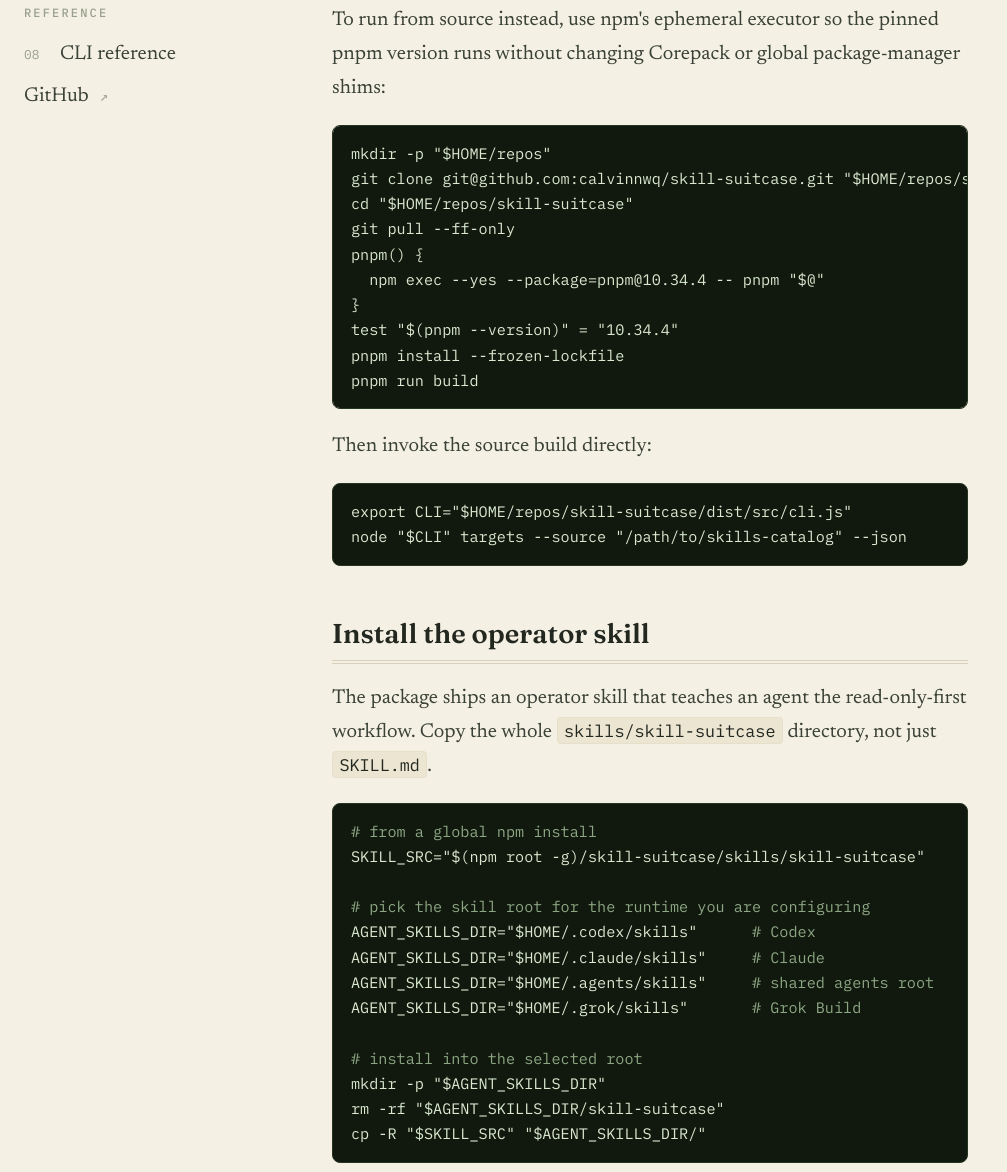
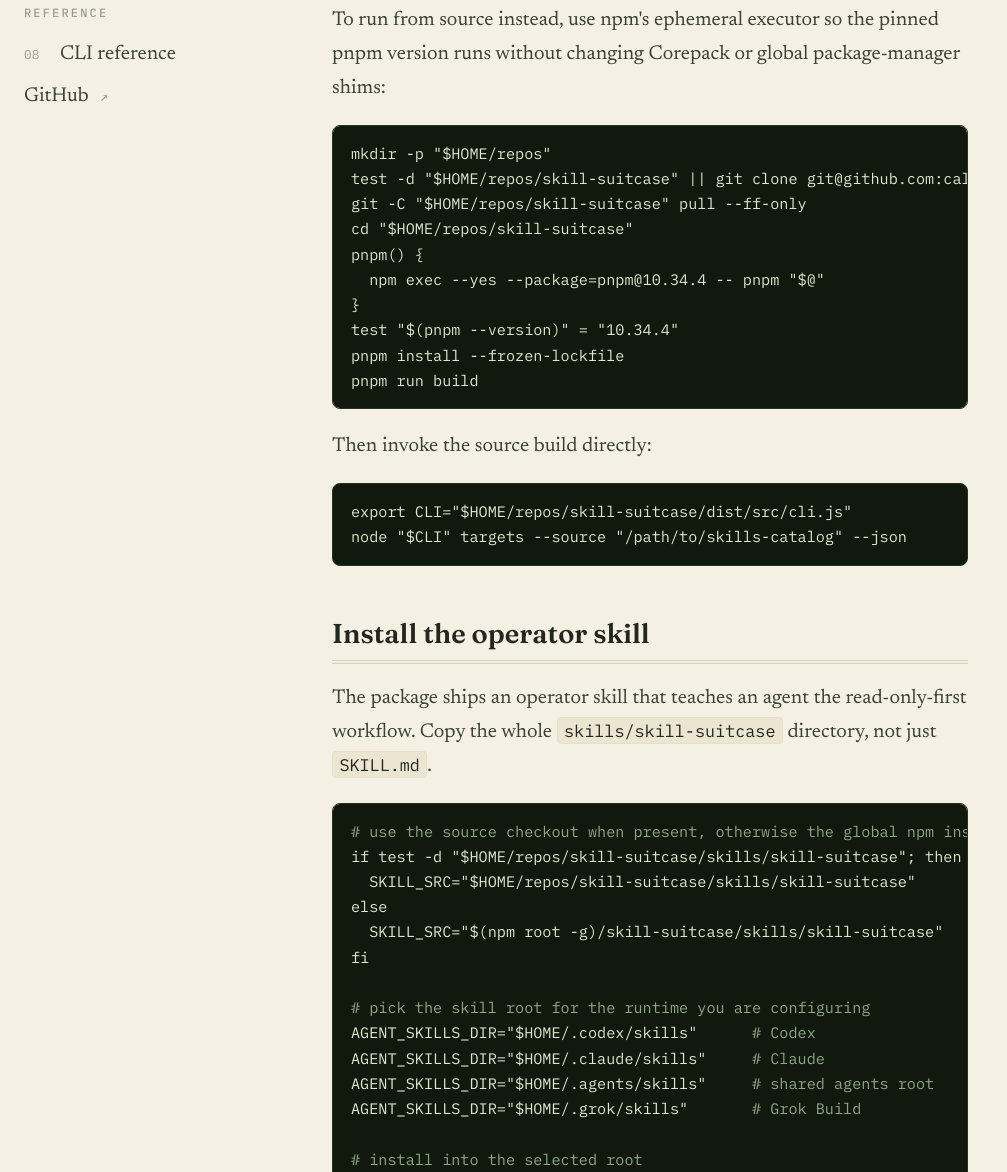
Before and after one commit to calvinnwq/skill-suitcase, a website: page docs/install.html in a window 1280 px wide. Shown: the part 605-1777 px from the top of the page, without its empty margins (0-1007 px from the left). Drawn offline with Linux system fonts and the light colour scheme.

Commit message:
no-mistakes(review): Harden docs installation and fragment targeting

```diff
--- a/docs/install.html
+++ b/docs/install.html
@@ -53,9 +53,9 @@
               package-manager shims:
             </p>
             <pre><code>mkdir -p "$HOME/repos"
-git clone git@github.com:calvinnwq/skill-suitcase.git "$HOME/repos/skill-suitcase" 2>/dev/null || true
+test -d "$HOME/repos/skill-suitcase" || git clone git@github.com:calvinnwq/skill-suitcase.git "$HOME/repos/skill-suitcase"
+git -C "$HOME/repos/skill-suitcase" pull --ff-only
 cd "$HOME/repos/skill-suitcase"
-git pull --ff-only
 pnpm() {
   npm exec --yes --package=pnpm@10.34.4 -- pnpm "$@"
 }
@@ -75,8 +75,12 @@ node "$CLI" targets --source "/path/to/skills-catalog" --json</code></pre>
               <code>skills/skill-suitcase</code> directory, not just
               <code>SKILL.md</code>.
             </p>
-            <pre><code><span class="c"># from a global npm install</span>
-SKILL_SRC="$(npm root -g)/skill-suitcase/skills/skill-suitcase"
+            <pre><code><span class="c"># use the source checkout when present, otherwise the global npm install</span>
+if test -d "$HOME/repos/skill-suitcase/skills/skill-suitcase"; then
+  SKILL_SRC="$HOME/repos/skill-suitcase/skills/skill-suitcase"
+else
+  SKILL_SRC="$(npm root -g)/skill-suitcase/skills/skill-suitcase"
+fi
 
 <span class="c"># pick the skill root for the runtime you are configuring</span>
 AGENT_SKILLS_DIR="$HOME/.codex/skills"      <span class="c"># Codex</span>
@@ -85,9 +89,13 @@ AGENT_SKILLS_DIR="$HOME/.agents/skills"     <span class="c"># shared agents root
 AGENT_SKILLS_DIR="$HOME/.grok/skills"       <span class="c"># Grok Build</span>
 
 <span class="c"># install into the selected root</span>
-mkdir -p "$AGENT_SKILLS_DIR"
-rm -rf "$AGENT_SKILLS_DIR/skill-suitcase"
-cp -R "$SKILL_SRC" "$AGENT_SKILLS_DIR/"</code></pre>
+if test -d "$SKILL_SRC"; then
+  mkdir -p "$AGENT_SKILLS_DIR"
+  rm -rf "$AGENT_SKILLS_DIR/skill-suitcase"
+  cp -R "$SKILL_SRC" "$AGENT_SKILLS_DIR/"
+else
+  printf 'Skill source not found: %s\n' "$SKILL_SRC" >&amp;2
+fi</code></pre>
             <p>Restart the agent runtime after installing or replacing a skill.</p>
           </section>
 
@@ -99,7 +107,7 @@ cp -R "$SKILL_SRC" "$AGENT_SKILLS_DIR/"</code></pre>
               preferred operating model.
             </p>
             <pre><code>mkdir -p "$HOME/repos"
-git clone git@github.com:calvinnwq/skills.git "$HOME/repos/skills" 2>/dev/null || true
+test -d "$HOME/repos/skills" || git clone git@github.com:calvinnwq/skills.git "$HOME/repos/skills"
 git -C "$HOME/repos/skills" pull --ff-only
 
 export SRC="$HOME/repos/skills"</code></pre>
```
